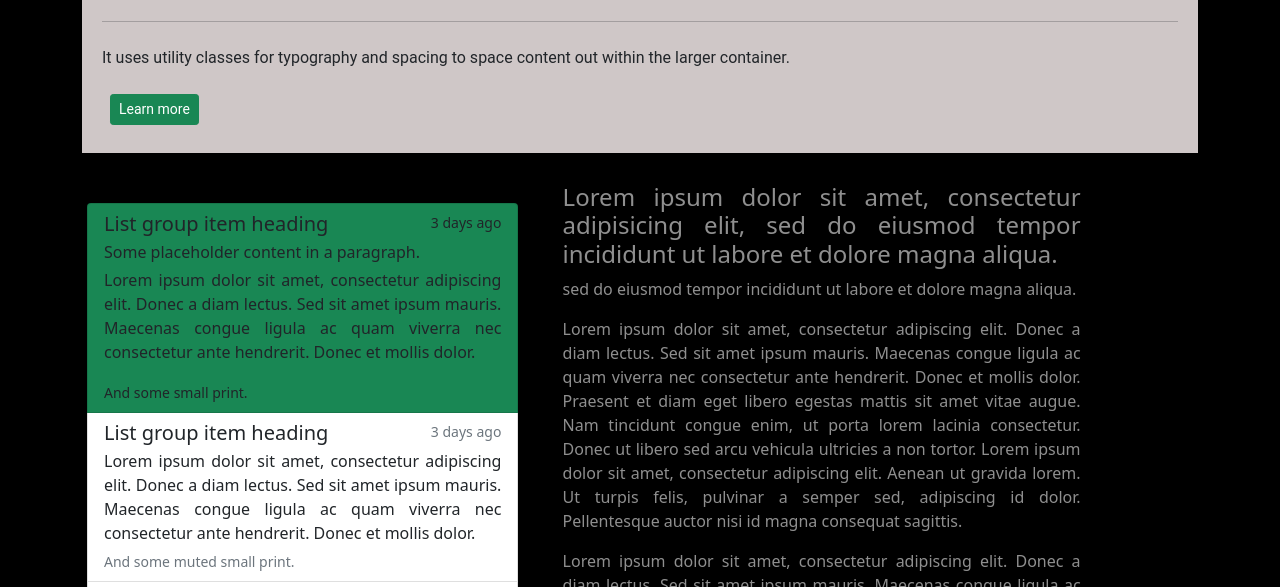
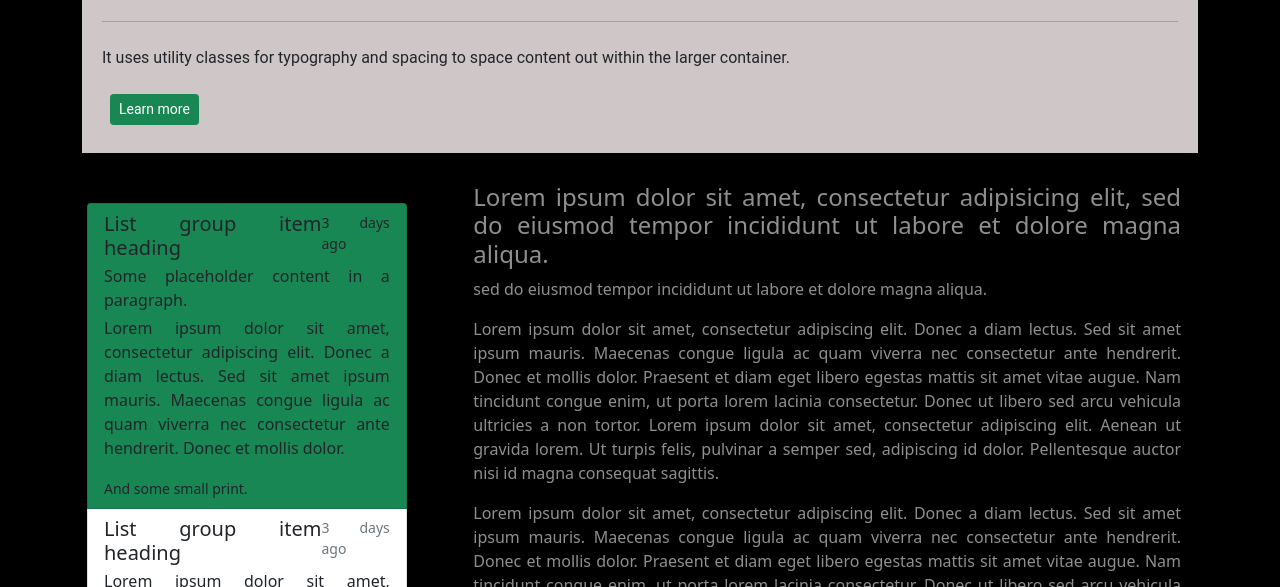
Before and after one commit to aless4ndro/HistoryGame, a plain HTML site: page index.html in a window 1280 px wide. Shown: the part 175-762 px from the top of the page. Drawn offline with nearby package versions, Linux system fonts and the light colour scheme.

Commit message:
ajout mediaquery section1 et 2

```diff
--- a/index.html
+++ b/index.html
@@ -44,7 +44,6 @@
 	</nav>
 
 	<div class="container">
-
 		<header class="jumbotron jumbotron-fluid">
 			<h1 class="display-4">History Game</h1>
 			<p class="lead">This is a simple hero unit, a simple jumbotron-style component for calling extra attention to
@@ -54,9 +53,9 @@
 			<a class="btn btn-success btn-sm m-2" href="#" role="button">Learn more</a>
 		</header>
 
-		<div class="d-inline-block list-group" id="section1">
+		<div class="d-md-inline-block list-group" id="section1">
 			<a href="#" class="list-group-item list-group-item-action bg-success" aria-current="true">
-				<div class="d-flex w-100 justify-content-between">
+				<div class="d-flex w-80 justify-content-between">
 					<h5 class="mb-1">List group item heading</h5>
 					<small>3 days ago</small>
 				</div>
@@ -90,7 +89,7 @@
 			</a>
 		</div>
 
-		<div class="d-inline-block align-top col-lg-8" id="section2">
+		<div class="d-md-inline-block align-top col-lg-8" id="section2">
 			<h4><span>Lorem ipsum dolor sit amet,</span> consectetur adipisicing elit, sed do eiusmod tempor incididunt ut
 				labore et dolore magna aliqua.</h4>
 			<p>sed do eiusmod tempor incididunt ut labore et dolore magna aliqua.</p>
--- a/style.css
+++ b/style.css
@@ -99,3 +99,31 @@ h3 {
   padding: 10px;
   border: 1px solid rgb(26, 26, 26);
 }
+
+
+/* Écrans de grande taille */
+@media (min-width: 992px) {
+  #section1 {
+    display: inline-block;
+    width: 30%;
+    vertical-align: top;
+    margin-right: 2%;
+  }
+
+  #section2 {
+    display: inline-block;
+    width: 67%;
+    vertical-align: top;
+  }
+}
+
+/* Écrans de petite et moyenne taille */
+@media (max-width: 991px) {
+
+  #section1,
+  #section2 {
+    display: block;
+    width: 100%;
+    margin: 0;
+  }
+}
```
